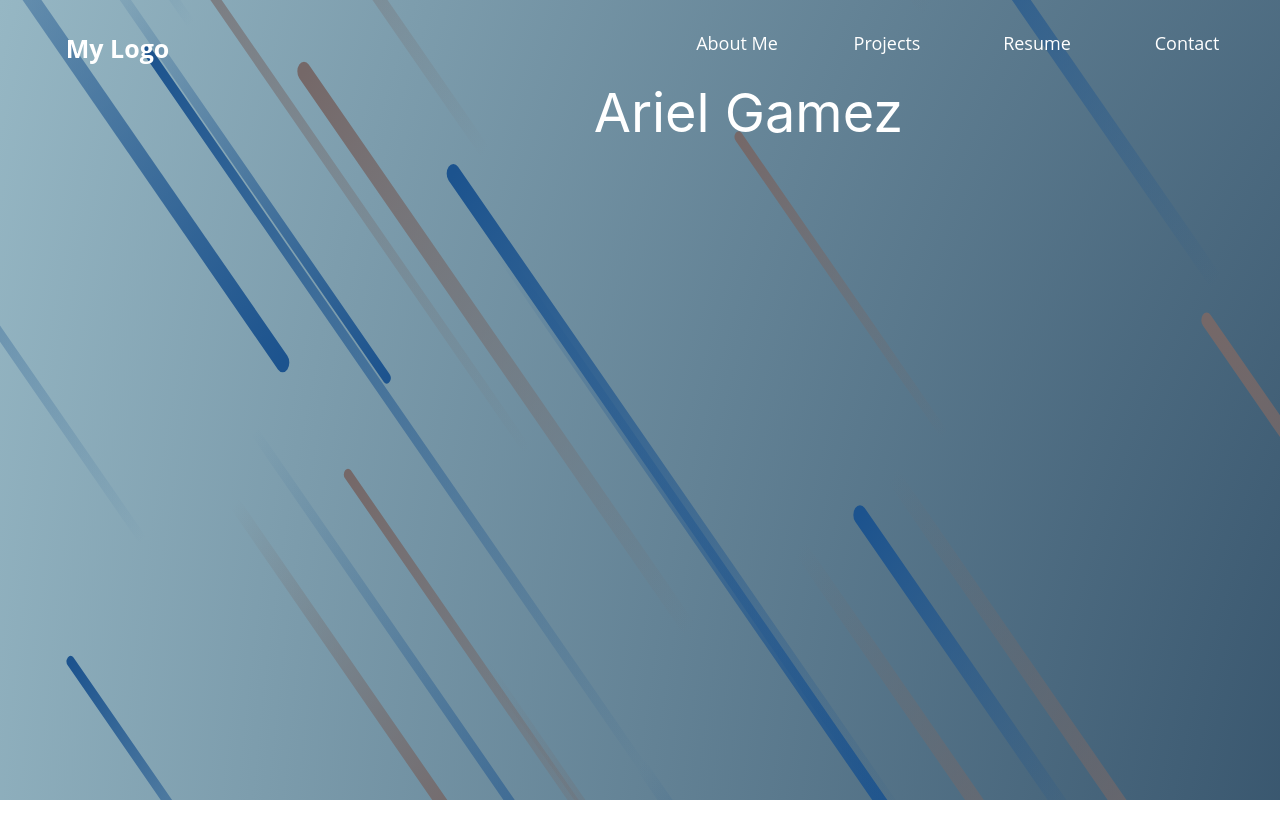
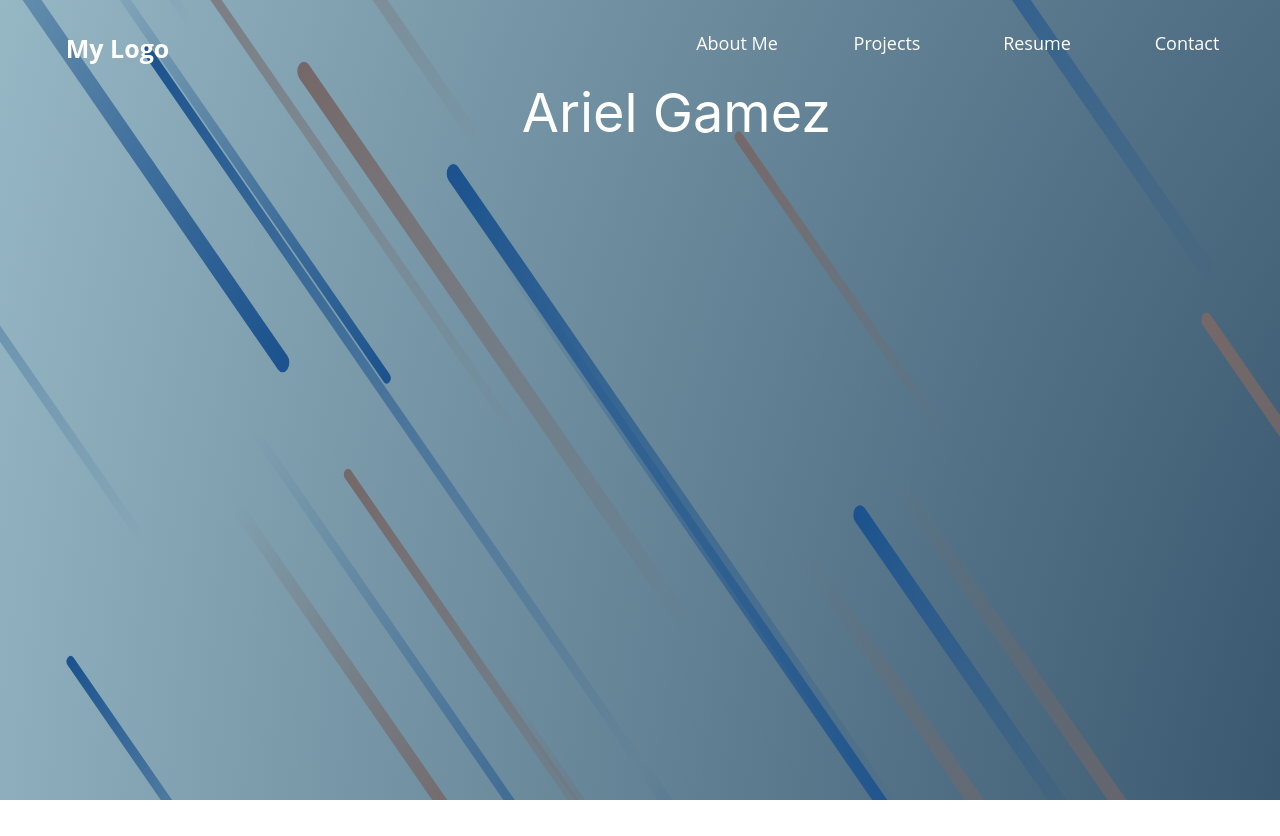
Before and after one commit to argamez98/Portfolio, a React (Create React App) app: page / in a window 1280 px wide. Built offline with nearby package versions, Linux system fonts and the light colour scheme.

Commit message:
Update BigNameTitle.js
changed padding on name to have it centered

```diff
--- a/src/components/BigNameTitle.js
+++ b/src/components/BigNameTitle.js
@@ -3,7 +3,7 @@ import React from "react";
 
 export default function BigNameTitle(){
     return (
-        <div class="flex-wrap text-center text-lg">
+        <div class="flex-wrap text-center text-lg pr-48">
             <p>Ariel Gamez</p>
         </div>
     );
```
